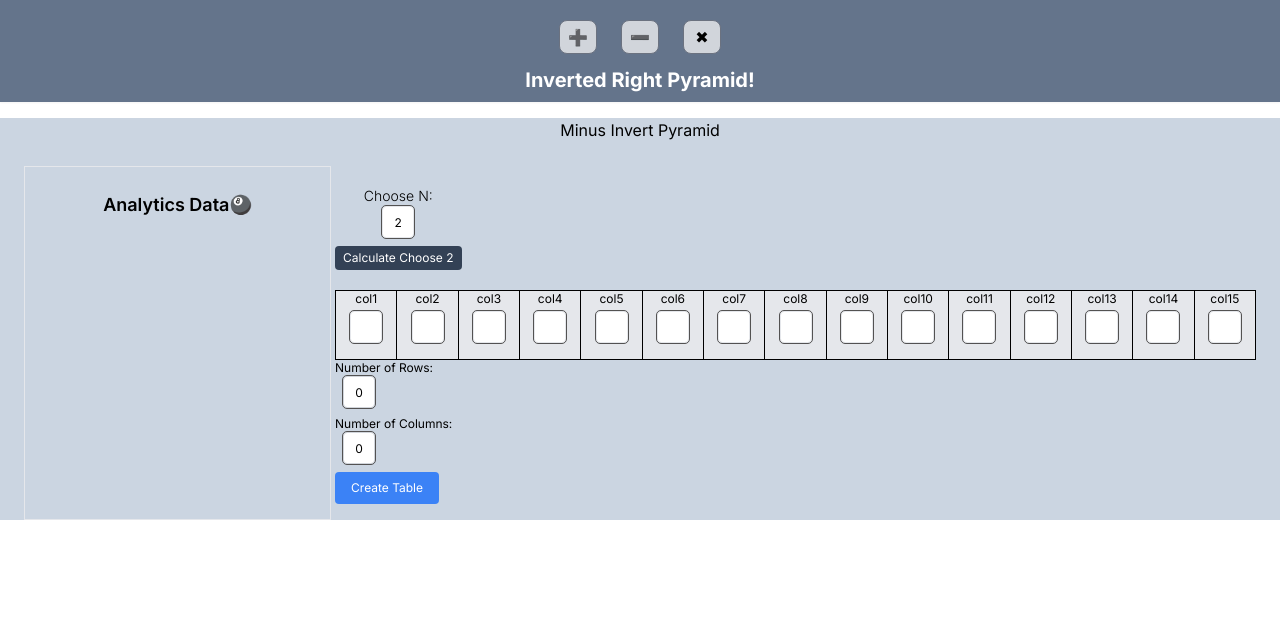
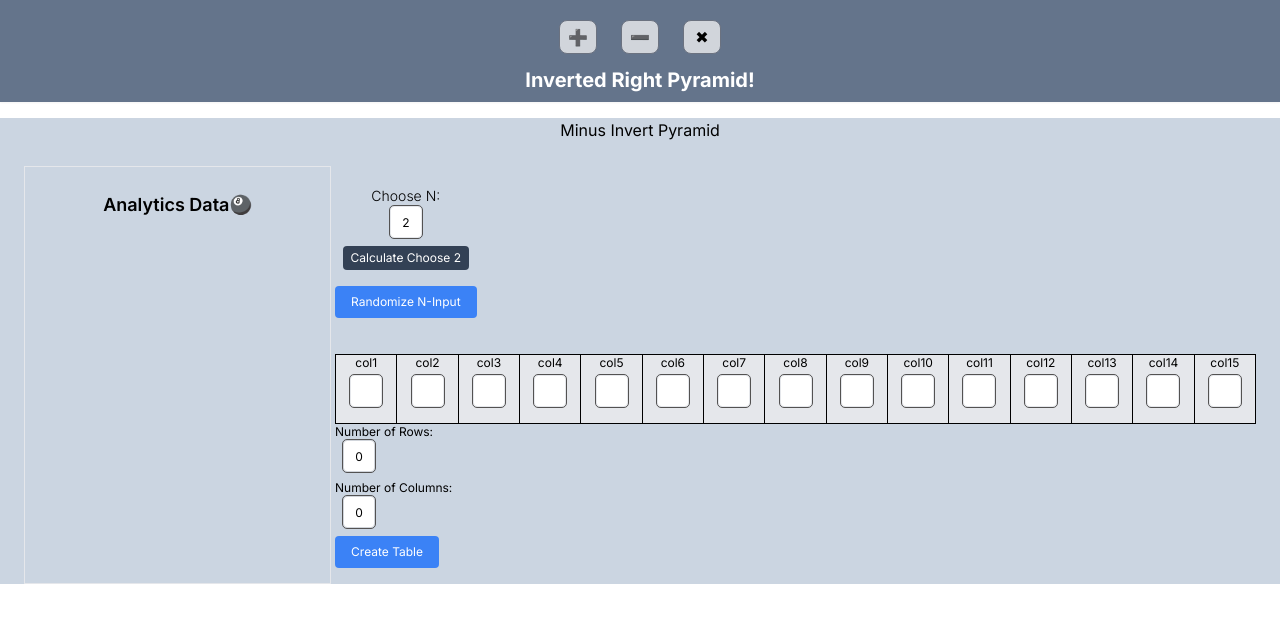
Before and after one commit to rdghostmann/transverse, a Next.js app: page /minuscombinatorics in a window 1280 px wide. Shown: the top 622 px of the page. Built offline with nearby package versions, Linux system fonts and the light colour scheme.

Commit message:
Added Randomize for all route

```diff
--- a/components/MinusPairedCombinatorics.jsx
+++ b/components/MinusPairedCombinatorics.jsx
@@ -19,6 +19,21 @@ const MinusPairedCombinatorics = () => {
     );
     setTableData(newTableData);
   };
+
+    // Function to shuffle the userNumbers array
+    const handleRandomize = () => {
+      const shuffledNumbers = [...userNumbers]
+        .filter(num => num !== '') // Exclude empty inputs
+        .sort(() => Math.random() - 0.5); // Shuffle the array
+
+      // Fill empty inputs with blank strings after shuffling
+      while (shuffledNumbers.length < userNumbers.length) {
+        shuffledNumbers.push('');
+      }
+
+      setUserNumbers(shuffledNumbers); // Update state with shuffled numbers
+    };
+
 
   // Function to calculate the "choose n" sums and return modulus 90
   const calculateChooseN = (n) => {
@@ -136,6 +151,14 @@ const MinusPairedCombinatorics = () => {
                 <button onClick={handleCalculate} className="mx-auto bg-slate-700 text-white rounded px-2 py-1">
                   Calculate Choose {chooseN}
                 </button>
+                <div className="flex justify-center my-4">
+                  <button
+                    className="bg-blue-500 text-white px-4 py-2 rounded"
+                    onClick={() => handleRandomize()}
+                  >
+                    Randomize N-Input
+                  </button>
+                </div>
               </div>
               <table className="w-full h-fit border border-black border-collapse text-center text-sm">
                 <thead>
--- a/components/ProductPairedCombinatorics.jsx
+++ b/components/ProductPairedCombinatorics.jsx
@@ -19,6 +19,21 @@ const ProductPairedCombinatorics = () => {
     );
     setTableData(newTableData);
   };
+
+    // Function to shuffle the userNumbers array
+    const handleRandomize = () => {
+      const shuffledNumbers = [...userNumbers]
+        .filter(num => num !== '') // Exclude empty inputs
+        .sort(() => Math.random() - 0.5); // Shuffle the array
+
+      // Fill empty inputs with blank strings after shuffling
+      while (shuffledNumbers.length < userNumbers.length) {
+        shuffledNumbers.push('');
+      }
+
+      setUserNumbers(shuffledNumbers); // Update state with shuffled numbers
+    };
+
 
   // Function to calculate the "choose n" sums and return modulus 90
   const calculateChooseN = (n) => {
@@ -136,6 +151,14 @@ const ProductPairedCombinatorics = () => {
                 <button onClick={handleCalculate} className="mx-auto bg-slate-700 text-white rounded px-2 py-1">
                   Calculate Choose {chooseN}
                 </button>
+                <div className="flex justify-center my-4">
+                  <button
+                    className="bg-blue-500 text-white px-4 py-2 rounded"
+                    onClick={() => handleRandomize()}
+                  >
+                    Randomize N-Input
+                  </button>
+                </div>
               </div>
               <table className="w-full h-fit border border-black border-collapse text-center text-sm">
                 <thead>
```
